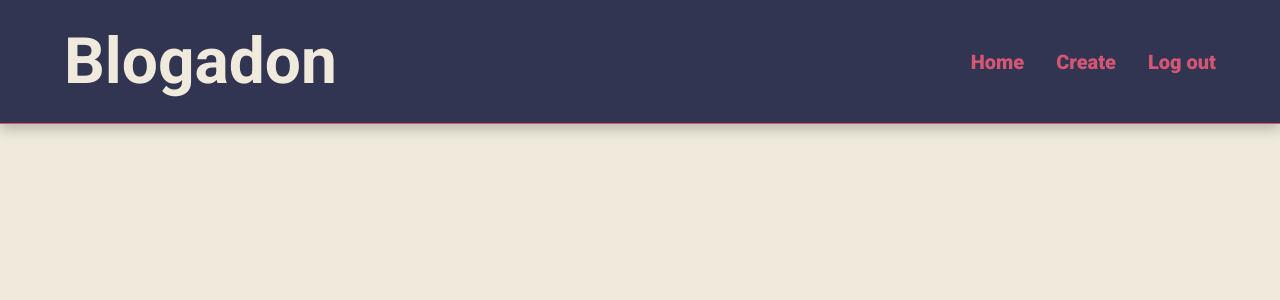
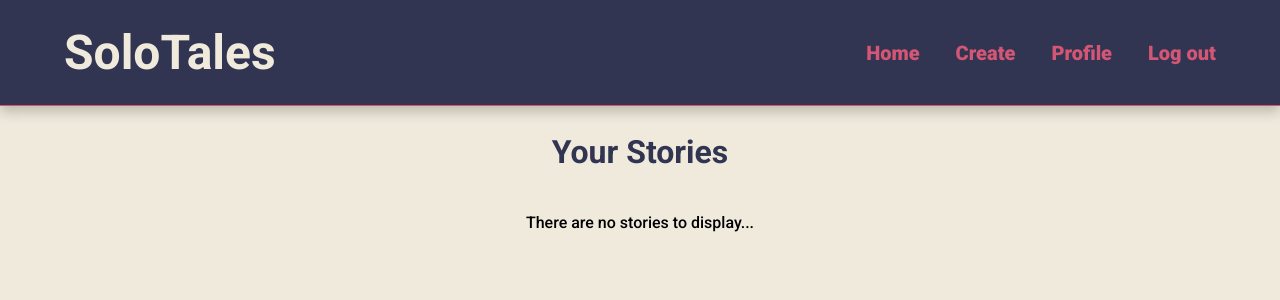
Before and after one commit to hibah321/stories, a Node server app: page /profile in a window 1280 px wide. Shown: the top 300 px of the page. Run offline with Node 20, Linux system fonts and the light colour scheme; the visitor is signed in with stand-in values (Sample User, id 1); data that the repository does not hold is empty; some libraries are stand-ins or nearby versions.

Commit message:
cmpleted

```diff
--- a/app.js
+++ b/app.js
@@ -15,6 +15,27 @@ const helmet = require("helmet");
 
 const app = express()
 
+app.use(express.static('public'));
+app.use(express.urlencoded({extended: false}));
+
+// intialize session cookie
+
+app.use(session({ 		//Usuage
+  secret: [keys.session.key],
+  resave: false,
+  saveUninitialized: false,
+  rolling: true,
+  cookie: {
+    secure: false,
+    maxAge: (60 * 60 * 1000)
+  }
+}));
+
+// intialize passport
+
+app.use(passport.initialize());
+app.use(passport.session());
+
 //  setting up the databases and listening to the server
 
 mongoose.connect(keys.mongodb.dbURI, {useNewUrlParser: true , useUnifiedTopology: true})
@@ -24,32 +45,6 @@ mongoose.connect(keys.mongodb.dbURI, {useNewUrlParser: true , useUnifiedTopology
 
 app.set('view engine', 'ejs');
 
-
-// Middleware
-
-app.use(express.static('public'));
-app.use(express.urlencoded({extended: true}));
-app.use(
-  helmet({
-    contentSecurityPolicy: false,
-  })
-);
-
-
-
-// intialize session cookie
-
-app.use(session({ 		//Usuage
-  secret: [keys.session.key],
-  resave: false,
-  saveUninitialized: true,
-}));
-
-// intialize passport
-
-app.use(passport.initialize());
-app.use(passport.session());
-
 // routes
 
 app.use("/", router)
--- a/config/passport-setup.js
+++ b/config/passport-setup.js
@@ -22,7 +22,7 @@ passport.use(
         User.findOne({googleID: profile.id})
             .then((currentUser) => {
                 if(currentUser){
-                    console.log('user is ', currentUser)
+                    console.log('user found');
                     done(null, currentUser)
                 }
                 else{
--- a/models/user.js
+++ b/models/user.js
@@ -6,7 +6,7 @@ const userSchema = new Schema({
         type: String,
     },
     googleId: {
-        typre: String,
+        type: String,
     },
     image: {
         type: String,
--- a/public/styles-create.css
+++ b/public/styles-create.css
@@ -130,3 +130,9 @@ input:nth-of-type(2){
     font-size: 0.95rem;
     border-radius: 25px;
 }
+
+@media only screen and (max-width: 767px) {
+    .container{
+        width: 100%;
+    }
+}
--- a/public/styles-home.css
+++ b/public/styles-home.css
@@ -42,19 +42,14 @@
 
 }
 
-h2{
-    color: var(--clr-primary);
-    font-size: 2.75rem;
-    text-align: center;
-    font-weight: 900;
-}
 
 .container{
     width: 100%;
     display: flex;
+    gap: 2rem;
     flex-wrap: wrap;
-    justify-content: space-around;
-
+    align-items: center;
+    justify-content: center;
 }
 
 
@@ -62,6 +57,7 @@ h2{
 
 .story{
     background-color: white;
+    position: relative;
     padding: 2rem;
     box-sizing: border-box;
     width: min(400px, 80vw);
@@ -69,6 +65,7 @@ h2{
     margin-top: 2rem;
     margin-bottom: 1rem;
     border: solid 1px var(--clr-primary-light);
+    border-top: solid 5px var(--clr-anchor);
     -webkit-box-shadow: 0px 0px 19px 5px rgba(0,0,0,0.1);
     box-shadow: 0px 0px 19px 5px rgba(0,0,0,0.1);
 }
@@ -84,9 +81,22 @@ h2{
 }
 .story p{
     font-size: 1.25rem;
+    font-weight: 200;
     color: var(--clr-primary);
+    font-family: Arial, Helvetica, sans-serif;
+    text-justify: inter-word;
 }
 
+.story button{
+    position: absolute;
+    top: 20px;
+    right: 20px;
+    z-index: 4;
+    background-color: transparent;
+    cursor: pointer;
+    border: none;
+
+}
 /* hiding items not searched */
 
 .hide{
--- a/public/styles-story.css
+++ b/public/styles-story.css
@@ -12,6 +12,7 @@
     padding: 4rem;
     box-sizing: border-box;
     margin-top: 3rem;
+    margin-bottom: 3rem;
 }
 
 
@@ -43,4 +44,5 @@ p{
     color: black;
     font-size: 1.5rem;
     font-weight: 300;
+    font-family: Arial, Helvetica, sans-serif;
 }
--- a/public/styles.css
+++ b/public/styles.css
@@ -1,5 +1,4 @@
-
-:root{
+:root {
     --clr-primary: #313552;
     --clr-secondary: hsl(44, 39%, 90%);
     --clr-anchor: #d35675;
@@ -9,28 +8,36 @@
 /* globals */
 
 
-body,html{
+body,
+html {
     margin: 0;
     padding: 0;
     font-family: 'Roboto', sans-serif;
     background-color: var(--clr-secondary);
 }
-a{
+
+a {
     text-decoration: none;
 }
 
 /* typography */
 
-h1{
-    font-size: 4rem;
+h1 {
+    font-size: 3rem;
     color: var(--clr-secondary);
     margin: 1.5rem 0;
 }
 
- /*nav bar */
+h2 {
+    font-size: 2rem;
+    color: var(--clr-primary);
+    text-align: center;
+}
+
+/*nav bar */
 
 
-nav{
+nav {
     box-sizing: border-box;
     display: flex;
     align-items: center;
@@ -38,37 +45,180 @@ nav{
     background-color: var(--clr-primary);
     width: 100%;
     border-bottom: solid 1px var(--clr-anchor);
-    box-shadow: 0px 6px 12px 0px rgba(0,0,0,0.21);
-    -webkit-box-shadow: 0px 6px 12px 0px rgba(0,0,0,0.21);
-    -moz-box-shadow: 0px 6px 12px 0px rgba(0,0,0,0.21);
+    box-shadow: 0px 6px 12px 0px rgba(0, 0, 0, 0.21);
+    -webkit-box-shadow: 0px 6px 12px 0px rgba(0, 0, 0, 0.21);
+    -moz-box-shadow: 0px 6px 12px 0px rgba(0, 0, 0, 0.21);
 }
 
 
-nav > a + a{
+.menu >a+a {
     margin-left: 2rem;
 }
-input:focus{
+
+input:focus {
     outline: none;
 }
-nav ::placeholder{
+
+nav ::placeholder {
     font-weight: 500;
     font-size: 1.05rem;
 }
-nav a{
+
+nav a {
     color: var(--clr-anchor);
     font-weight: 900;
     font-size: 1.25rem;
 }
-nav a:nth-of-type(1){
+
+.menu{
     margin-left: auto;
 }
 
-.login-google{
+.login-google {
     color: white;
     background-color: var(--clr-anchor);
     padding: 1.5rem;
     transition: 100ms;
 }
-.login-google:hover, .login-google:focus{
+
+.login-google:hover,
+.login-google:focus {
     background-color: hsl(346, 55%, 36%);
 }
+
+/* hamburger menu */
+
+#menuToggle {
+    display: block;
+    position: relative;
+    top: 3px;
+    left: 30px;
+    z-index: 1;
+
+    -webkit-user-select: none;
+    user-select: none;
+}
+
+#menuToggle a {
+    text-decoration: none;
+    color: #232323;
+
+    transition: color 0.3s ease;
+}
+
+#menuToggle a:hover {
+    color: tomato;
+}
+
+
+#menuToggle input {
+    display: block;
+    width: 40px;
+    height: 32px;
+    position: absolute;
+    top: -7px;
+    left: -5px;
+
+    cursor: pointer;
+
+    opacity: 0;
+    /* hide this */
+    z-index: 2;
+    /* and place it over the hamburger */
+
+    -webkit-touch-callout: none;
+}
+
+
+#menuToggle span {
+    display: block;
+    width: 33px;
+    height: 4px;
+    margin-bottom: 5px;
+    position: relative;
+
+    background: var(--clr-anchor);
+    border-radius: 3px;
+
+    z-index: 1;
+
+    transform-origin: 4px 0px;
+
+    transition: transform 0.5s cubic-bezier(0.77, 0.2, 0.05, 1.0),
+        background 0.5s cubic-bezier(0.77, 0.2, 0.05, 1.0),
+        opacity 0.55s ease;
+}
+
+#menuToggle span:first-child {
+    transform-origin: 0% 0%;
+}
+
+#menuToggle span:nth-last-child(2) {
+    transform-origin: 0% 100%;
+}
+
+
+#menuToggle input:checked~span {
+    opacity: 1;
+    transform: rotate(45deg) translate(-2px, -1px);
+    background: var(--clr-anchor);
+}
+
+
+#menuToggle input:checked~span:nth-last-child(3) {
+    opacity: 0;
+    transform: rotate(0deg) scale(0.2, 0.2);
+}
+
+
+#menuToggle input:checked~span:nth-last-child(2) {
+    transform: rotate(-45deg) translate(0, -1px);
+}
+
+
+#menu {
+    position: absolute;
+    width: 200px;
+    padding: 20px;
+    padding-top: 20px;
+    margin-left: -30px;
+    background: var(--clr-primary);
+    list-style-type: none;
+    -webkit-font-smoothing: antialiased;
+    transform-origin: 0% 0%;
+    transform: translate(-100%, 0);
+    transition: transform 0.5s cubic-bezier(0.77, 0.2, 0.05, 1.0);
+    -webkit-box-shadow: 0px 0px 5px 5px rgba(0,0,0,0.2);
+    box-shadow: 0px 0px 5px 5px rgba(0,0,0,0.2);
+}
+
+#menu li {
+    padding: 15px 0;
+    font-size: 22px;
+    color: var(--clr-anchor);
+}
+
+#menuToggle input:checked~ul {
+    transform: none;
+}
+
+#menuToggle {
+    display: none
+}
+
+@media only screen and (max-width: 860px) {
+    .menu{
+        display: none;
+    }
+    #menuToggle {
+        display: block
+    }
+    nav {
+        padding-inline: 0;
+    }
+    h1{
+        margin-left: 50px;
+        font-size: 2rem;
+    }
+
+}
--- a/routes/authRouter.js
+++ b/routes/authRouter.js
@@ -25,10 +25,8 @@ router.get('/logout', (req, res) => {
             res.redirect('/');
         }
     });
-
 })
-router.get('/loggin', (req, res) => {
-    console.log('redirecting cha');
+router.get('/login', (req, res) => {
     res.render('login', { title: 'login',  style: "/styles-login.css", user: req.user})
 })
 
--- a/routes/storiesRouter.js
+++ b/routes/storiesRouter.js
@@ -3,67 +3,101 @@ const req = require('express/lib/request');
 const Story = require('../models/blog.js');
 
 //  Authentication check middleware
+const authCheck = (req, res, next) => {
+  if (!req.user) {
+    res.redirect('/auth/login');
+  } else {
+    next();
+  }
+};
 
-const authCheck = (req, res, next) => {
+router.get('/', async (req, res) => {
+  try {
+    const result = await Story.find().sort({ createdAt: -1 });
     console.log(req.user);
-    if (!(req.user)){
-        res.redirect('/auth/login')
-    }
-    else{
-        next()
-    }
-}
-
-router.get("/" , (req, res) => {
-    Story.find().sort({createdAt: -1})
-        .then((result) => {
-                res.render('home', {title: "Home", stories: result, style: "/styles-home.css", user: req.user})
-            })
-        .catch((err) => console.log(err))
+    res.render('home', {
+      title: 'Home',
+      stories: result,
+      style: '/styles-home.css',
+      user: req.user,
+    });
+  } catch (err) {
+    console.log(err);
+  }
 });
 
-router.post("/", (req,res) => {
-
+router.post('/', async (req, res) => {
+  try {
     const story = new Story({
-        title: req.body.title,
-        snippet: req.body.snippet,
-        body: req.body.body,
-        user: req.user
+      title: req.body.title,
+      snippet: req.body.snippet,
+      body: req.body.body,
+      user: req.user,
     });
 
+    await story.save();
+    res.redirect('/');
+  } catch (err) {
+    console.log(err);
+  }
+});
 
-    story.save()
-        .then(() => {
-            res.redirect("/");
-        })
-        .catch((err) => console.log(err))
-})
-
-
-//  route to each stories unique page
-
-router.get('/stories/:slug', (req,res) =>{
-    Story.findOne({slug: req.params.slug})
-        .then((result) => {
-            console.log('af', result);
-            res.render('story', {title: result.title, style: "/styles-story.css", story: result, user: req.user })
-        })
-        .catch((err) => {
-            console.log(err);
-        })
-
+//  route to each story's unique page
+router.get('/stories/:slug', async (req, res) => {
+  try {
+    const result = await Story.findOne({ slug: req.params.slug });
+    res.render('story', {
+      title: result.title,
+      style: '/styles-story.css',
+      story: result,
+      user: req.user,
+    });
+  } catch (err) {
+    console.log(err);
+  }
 });
 
 // route to the create page
+router.get('/create', authCheck, (req, res) => {
+  res.render('create', {
+    title: 'Create',
+    style: '/styles-create.css',
+    user: req.user,
+  });
+});
 
-router.get("/create", authCheck, (req,res) => {
-    res.render("create", {title: "Create", style: "/styles-create.css", user: req.user})
+// route to profile page
+router.get('/profile', authCheck, async (req, res) => {
+  try {
+    console.log('profile', req.user);
+    const result = await Story.find({ user: req.user }).sort({ createdAt: -1 });
+    res.render('Profile', {
+        title: 'profile',
+        stories: result,
+        style: '/styles-home.css',
+        user: req.user,
+    });
+  } catch (err) {
+    console.log(err);
+  }
+});
+
+router.post('/profile/delete/:id', authCheck, async (req, res) => {
+    try {
+        const id = req.params.id
+        await Story.findByIdAndDelete(id)
+        const result = await Story.find({ user: req.user }).sort({ createdAt: -1 });
+
+        res.render('Profile', {
+            title: 'profile',
+            stories: result,
+            style: '/styles-home.css',
+            user: req.user,
+        });
+
+    } catch (error) {
+        console.log(error);
+    }
 })
 
-// route to profile page
-
-router.get("/profile", authCheck, (req,res) => {
-    res.render("profile", {title: "Profile", style: "/styles-create.css", user: req.user})
-})
-
-module.exports = router
+module.exports = router;
--- a/views/create.ejs
+++ b/views/create.ejs
@@ -8,8 +8,8 @@
     <div class="container">
         <h2>Create your own story</h2>
         <form id="form" action="/" method="POST">
-            <label for="title">Title</label>
-            <input type="text" name="title" required>
+            <label for="title" maxlength="70">Title</label>
+            <input type="text" name="title" maxlength="90" required>
             <label id="a" for="snippet">Snippet</label>
             <input type="text" name="snippet" required>
             <label for="body">Body</label>
--- a/views/home.ejs
+++ b/views/home.ejs
@@ -1,9 +1,9 @@
 <!DOCTYPE html>
-<html>
 
     <%- include('./partials/head.ejs')  %>
 
 <body>
+    <!-- style file same as home's -->
 
     <%- include('./partials/nav.ejs', {user: user})  %>
 
--- a/views/partials/head.ejs
+++ b/views/partials/head.ejs
@@ -12,6 +12,9 @@
     integrity="sha384-Bfad6CLCknfcloXFOyFnlgtENryhrpZCe29RTifKEixXQZ38WheV+i/6YWSzkz3V"
     crossorigin="anonymous"
     />
+    <link rel="preconnect" href="https://fonts.googleapis.com">
+    <link rel="preconnect" href="https://fonts.gstatic.com" crossorigin>
+    <link href="https://fonts.googleapis.com/css2?family=Lato&display=swap" rel="stylesheet">
     <link rel="stylesheet" href="<%= style %> ">
     <link rel="stylesheet" href="/styles.css">
     <title>Blogadan | <%= title %> </title>
--- a/views/partials/nav.ejs
+++ b/views/partials/nav.ejs
@@ -1,10 +1,38 @@
 <nav>
-    <h1>Blogadon</h1>
+  <div id="menuToggle">
+
+    <input type="checkbox" />
+    <span></span>
+    <span></span>
+    <span></span>
+
+    <ul id="menu">
+      <a href="/">
+        <li>Home</li>
+      </a>
+      <a href="/create">
+        <li>Create</li>
+      </a>
+      <a href="/profile">
+        <li>Profile</li>
+      </a>
+      <% if (user) { %>
+        <a href="/auth/logout"><li>Log out</li></a>
+        <% } else { %>
+          <a href="/auth/google"><li>Log in with Google</li></a>
+          <% } %>
+    </ul>
+  </div>
+  <h1>SoloTales</h1>
+  <div class="menu">
     <a href="/">Home</a>
     <a href="/create">Create</a>
+    <a href="/profile">Profile</a>
     <% if (user) { %>
-        <a href="/auth/logout">Log out</a>
-    <% } else { %>
+      <a href="/auth/logout">Log out</a>
+      <% } else { %>
         <a href="/auth/google" class="login-google">Log in with Google</a>
-    <% } %>
+        <% } %>
+  </div>
+
 </nav>
--- a/views/profile.ejs
+++ b/views/profile.ejs
@@ -1,7 +1,34 @@
 <%- include('./partials/head.ejs') %>
 
 
-<body>
-    <%- include('./partials/nav.ejs', {user: user})  %>
+    <body>
+        <%- include('./partials/nav.ejs', {user: user}) %>
+            <h2>Your Stories</h2>
+            <div class="container">
+                <% if (stories.length> 0) { %>
+                    <% stories.forEach((story)=> { %>
 
-</body>
+                        <a href="/stories/<%= story.slug %>">
+                            <div class="story">
+                                <form action="/profile/delete/<%= story._id %>" method="POST">
+                                    <button type="submit" class="fa-solid fa-trash" style="color: #d35675;"></button>
+                                </form>
+                                <div>
+                                    <h3 class="titles">
+                                        <%= story.title %>
+                                    </h3>
+
+                                </div>
+                                <p>
+                                    <%= story.snippet %>
+                                </p>
+                            </div>
+                        </a>
+
+                        <% }) %>
+                            <% } else { %>
+                                <p>There are no stories to display...</p>
+                                <% } %>
+            </div>
+            <script src="https://kit.fontawesome.com/050f2e90e9.js" crossorigin="anonymous"></script>
+    </body>
```
Also changed, not shown: config/keys.js (added, +12 -0 lines), 1 other file.
